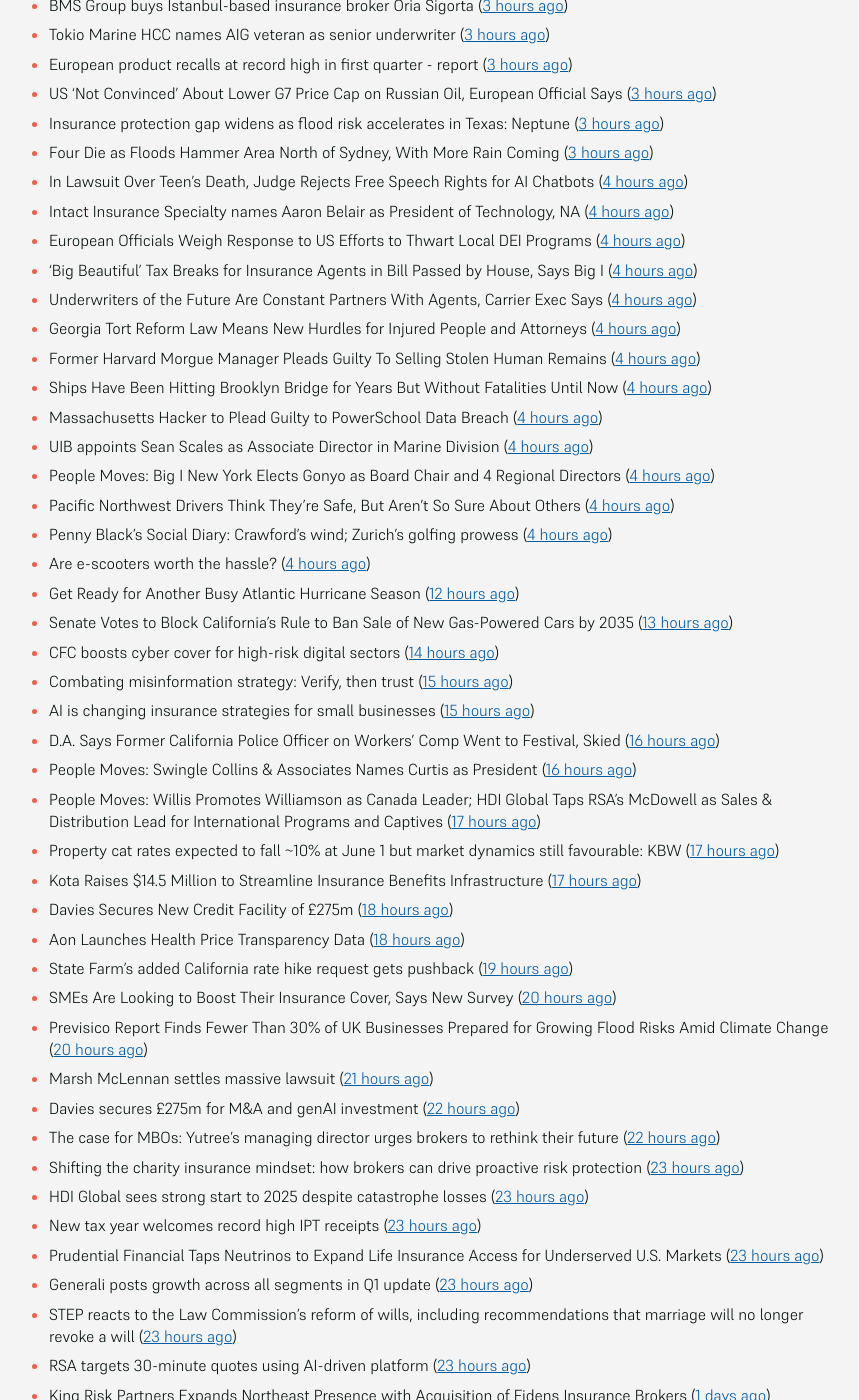
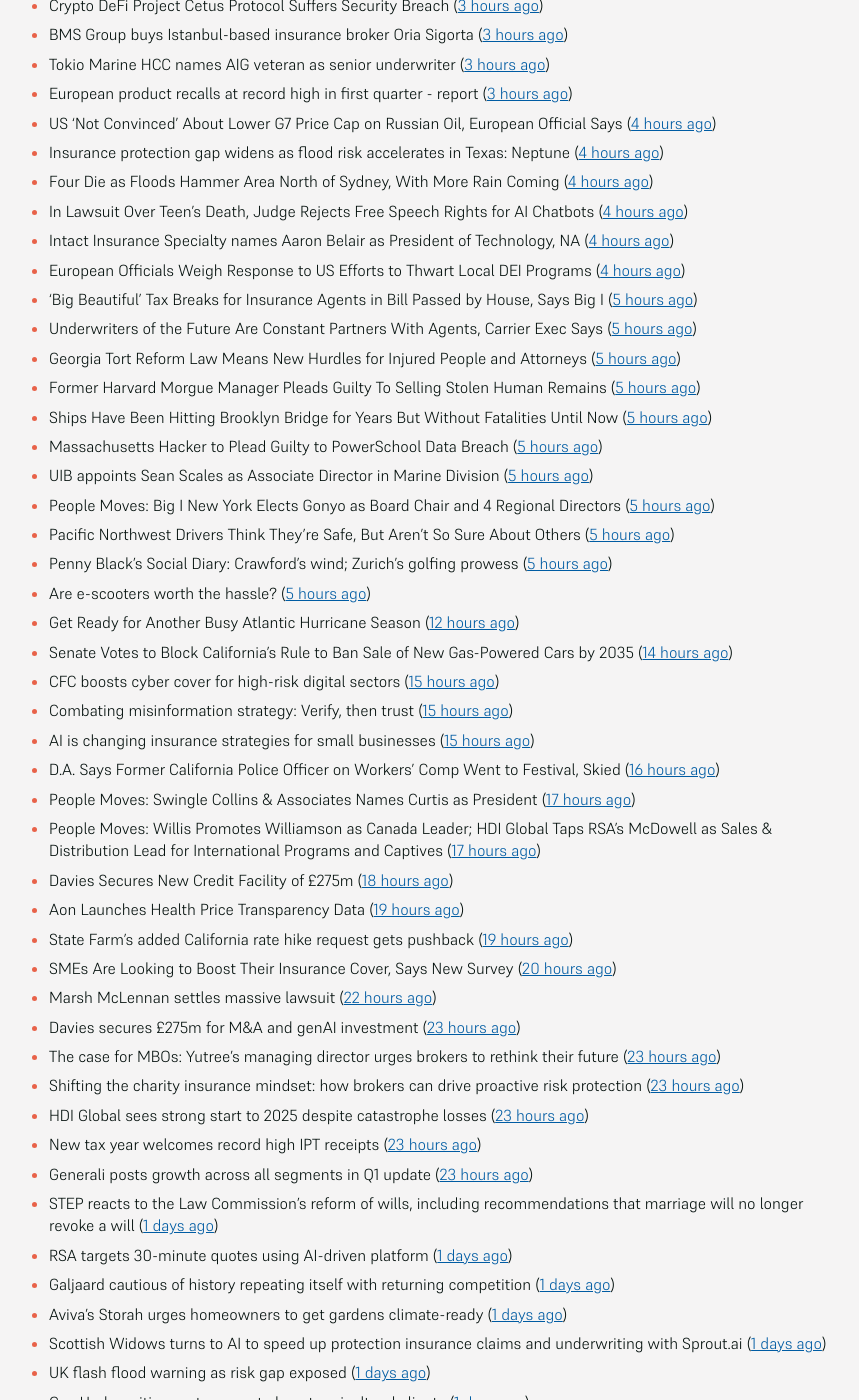
Before and after one commit to mat-0/feeds.thechels.uk, a Jekyll site: the page built from index.md, in a window 1280 px wide and 1400 px high, scrolled down 868 px. Shown: the whole window, without its empty margins (215-1074 px from the left). Built offline with Jekyll 4.4.1, drawn with Linux system fonts in a browser that asks for light colours; some of the changed text lies outside the part shown.

Commit message:
New Feed

```diff
--- a/index.md
+++ b/index.md
@@ -31,49 +32,44 @@ description: Latest Updates
 - BMS Group buys Istanbul-based insurance broker Oria Sigorta ([3 hours ago](https://www.insurancebusinessmag.com/uk/news/breaking-news/bms-group-buys-istanbulbased-insurance-broker-oria-sigorta-536691.aspx))
 - Tokio Marine HCC names AIG veteran as senior underwriter ([3 hours ago](https://www.insurancebusinessmag.com/uk/news/professional-liability/tokio-marine-hcc-names-aig-veteran-as-senior-underwriter-536690.aspx))
 - European product recalls at record high in first quarter - report ([3 hours ago](https://www.insurancebusinessmag.com/uk/news/breaking-news/european-product-recalls-at-record-high-in-first-quarter--report-536689.aspx))
-- US ‘Not Convinced’ About Lower G7 Price Cap on Russian Oil, European Official Says ([3 hours ago](https://www.insurancejournal.com/news/international/2025/05/23/824931.htm))
-- Insurance protection gap widens as flood risk accelerates in Texas: Neptune ([3 hours ago](https://www.reinsurancene.ws/insurance-protection-gap-widens-as-flood-risk-accelerates-in-texas-neptune/))
-- Four Die as Floods Hammer Area North of Sydney, With More Rain Coming ([3 hours ago](https://www.insurancejournal.com/news/international/2025/05/23/824927.htm))
+- US ‘Not Convinced’ About Lower G7 Price Cap on Russian Oil, European Official Says ([4 hours ago](https://www.insurancejournal.com/news/international/2025/05/23/824931.htm))
+- Insurance protection gap widens as flood risk accelerates in Texas: Neptune ([4 hours ago](https://www.reinsurancene.ws/insurance-protection-gap-widens-as-flood-risk-accelerates-in-texas-neptune/))
+- Four Die as Floods Hammer Area North of Sydney, With More Rain Coming ([4 hours ago](https://www.insurancejournal.com/news/international/2025/05/23/824927.htm))
 - In Lawsuit Over Teen’s Death, Judge Rejects Free Speech Rights for AI Chatbots ([4 hours ago](https://www.insurancejournal.com/news/national/2025/05/23/824758.htm))
 - Intact Insurance Specialty names Aaron Belair as President of Technology, NA ([4 hours ago](https://www.reinsurancene.ws/intact-insurance-specialty-names-aaron-belair-as-president-of-technology-na/))
 - European Officials Weigh Response to US Efforts to Thwart Local DEI Programs ([4 hours ago](https://www.insurancejournal.com/news/international/2025/05/23/824762.htm))
-- ‘Big Beautiful’ Tax Breaks for Insurance Agents in Bill Passed by House, Says Big I ([4 hours ago](https://www.insurancejournal.com/news/national/2025/05/23/824883.htm))
-- Underwriters of the Future Are Constant Partners With Agents, Carrier Exec Says ([4 hours ago](https://www.insurancejournal.com/news/national/2025/05/23/824719.htm))
-- Georgia Tort Reform Law Means New Hurdles for Injured People and Attorneys ([4 hours ago](https://www.insurancejournal.com/news/southeast/2025/05/23/824861.htm))
-- Former Harvard Morgue Manager Pleads Guilty To Selling Stolen Human Remains ([4 hours ago](https://www.insurancejournal.com/news/east/2025/05/23/824859.htm))
-- Ships Have Been Hitting Brooklyn Bridge for Years But Without Fatalities Until Now ([4 hours ago](https://www.insurancejournal.com/news/east/2025/05/23/824881.htm))
-- Massachusetts Hacker to Plead Guilty to PowerSchool Data Breach ([4 hours ago](https://www.insurancejournal.com/news/east/2025/05/23/824874.htm))
-- UIB appoints Sean Scales as Associate Director in Marine Division ([4 hours ago](https://www.reinsurancene.ws/uib-appoints-sean-scales-as-associate-director-in-marine-division/))
-- People Moves: Big I New York Elects Gonyo as Board Chair and 4 Regional Directors ([4 hours ago](https://www.insurancejournal.com/news/east/2025/05/23/824816.htm))
-- Pacific Northwest Drivers Think They’re Safe, But Aren’t So Sure About Others ([4 hours ago](https://www.insurancejournal.com/news/west/2025/05/23/824682.htm))
-- Penny Black’s Social Diary: Crawford’s wind; Zurich’s golfing prowess ([4 hours ago](https://www.postonline.co.uk/people/7957569/penny-black%E2%80%99s-social-diary-crawford%E2%80%99s-wind-zurich%E2%80%99s-golfing-prowess))
-- Are e-scooters worth the hassle? ([4 hours ago](https://www.postonline.co.uk/regulation/7957744/are-e-scooters-worth-the-hassle))
+- ‘Big Beautiful’ Tax Breaks for Insurance Agents in Bill Passed by House, Says Big I ([5 hours ago](https://www.insurancejournal.com/news/national/2025/05/23/824883.htm))
+- Underwriters of the Future Are Constant Partners With Agents, Carrier Exec Says ([5 hours ago](https://www.insurancejournal.com/news/national/2025/05/23/824719.htm))
+- Georgia Tort Reform Law Means New Hurdles for Injured People and Attorneys ([5 hours ago](https://www.insurancejournal.com/news/southeast/2025/05/23/824861.htm))
+- Former Harvard Morgue Manager Pleads Guilty To Selling Stolen Human Remains ([5 hours ago](https://www.insurancejournal.com/news/east/2025/05/23/824859.htm))
+- Ships Have Been Hitting Brooklyn Bridge for Years But Without Fatalities Until Now ([5 hours ago](https://www.insurancejournal.com/news/east/2025/05/23/824881.htm))
+- Massachusetts Hacker to Plead Guilty to PowerSchool Data Breach ([5 hours ago](https://www.insurancejournal.com/news/east/2025/05/23/824874.htm))
+- UIB appoints Sean Scales as Associate Director in Marine Division ([5 hours ago](https://www.reinsurancene.ws/uib-appoints-sean-scales-as-associate-director-in-marine-division/))
+- People Moves: Big I New York Elects Gonyo as Board Chair and 4 Regional Directors ([5 hours ago](https://www.insurancejournal.com/news/east/2025/05/23/824816.htm))
+- Pacific Northwest Drivers Think They’re Safe, But Aren’t So Sure About Others ([5 hours ago](https://www.insurancejournal.com/news/west/2025/05/23/824682.htm))
+- Penny Black’s Social Diary: Crawford’s wind; Zurich’s golfing prowess ([5 hours ago](https://www.postonline.co.uk/people/7957569/penny-black%E2%80%99s-social-diary-crawford%E2%80%99s-wind-zurich%E2%80%99s-golfing-prowess))
+- Are e-scooters worth the hassle? ([5 hours ago](https://www.postonline.co.uk/regulation/7957744/are-e-scooters-worth-the-hassle))
 - Get Ready for Another Busy Atlantic Hurricane Season ([12 hours ago](https://www.insurancejournal.com/news/national/2025/05/22/824899.htm))
-- Senate Votes to Block California’s Rule to Ban Sale of New Gas-Powered Cars by 2035 ([13 hours ago](https://www.insurancejournal.com/news/west/2025/05/22/824884.htm))
-- CFC boosts cyber cover for high-risk digital sectors ([14 hours ago](https://www.insurancebusinessmag.com/uk/news/cyber/cfc-boosts-cyber-cover-for-highrisk-digital-sectors-536652.aspx))
+- Senate Votes to Block California’s Rule to Ban Sale of New Gas-Powered Cars by 2035 ([14 hours ago](https://www.insurancejournal.com/news/west/2025/05/22/824884.htm))
+- CFC boosts cyber cover for high-risk digital sectors ([15 hours ago](https://www.insurancebusinessmag.com/uk/news/cyber/cfc-boosts-cyber-cover-for-highrisk-digital-sectors-536652.aspx))
 - Combating misinformation strategy: Verify, then trust ([15 hours ago](https://www.dig-in.com/opinion/strategies-for-fighting-misinformation))
 - AI is changing insurance strategies for small businesses ([15 hours ago](https://www.dig-in.com/opinion/ai-is-changing-insurance-strategies-for-small-businesses))
 - D.A. Says Former California Police Officer on Workers’ Comp Went to Festival, Skied ([16 hours ago](https://www.insurancejournal.com/news/west/2025/05/22/824698.htm))
-- People Moves: Swingle Collins & Associates Names Curtis as President ([16 hours ago](https://www.insurancejournal.com/news/southcentral/2025/05/22/824852.htm))
+- People Moves: Swingle Collins & Associates Names Curtis as President ([17 hours ago](https://www.insurancejournal.com/news/southcentral/2025/05/22/824852.htm))
 - People Moves: Willis Promotes Williamson as Canada Leader; HDI Global Taps RSA’s McDowell as Sales & Distribution Lead for International Programs and Captives ([17 hours ago](https://www.insurancejournal.com/news/international/2025/05/22/824842.htm))
-- Property cat rates expected to fall ~10% at June 1 but market dynamics still favourable: KBW ([17 hours ago](https://www.reinsurancene.ws/property-cat-rates-expected-to-fall-10-at-june-1-but-market-dynamics-still-favourable-kbw/))
-- Kota Raises $14.5 Million to Streamline Insurance Benefits Infrastructure ([17 hours ago](https://www.insurtechinsights.com/kota-raises-14-5-million-to-streamline-insurance-benefits-infrastructure/))
 - Davies Secures New Credit Facility of £275m ([18 hours ago](https://insurance-edge.net/2025/05/22/davies-secures-new-credit-facility-of-275m/))
-- Aon Launches Health Price Transparency Data ([18 hours ago](https://insurance-edge.net/2025/05/22/aon-launches-health-price-transparency-data/))
+- Aon Launches Health Price Transparency Data ([19 hours ago](https://insurance-edge.net/2025/05/22/aon-launches-health-price-transparency-data/))
 - State Farm's added California rate hike request gets pushback ([19 hours ago](https://www.dig-in.com/news/state-farms-added-california-rate-hike-gets-pushback))
 - SMEs Are Looking to Boost Their Insurance Cover, Says New Survey ([20 hours ago](https://insurance-edge.net/2025/05/22/smes-are-looking-to-boost-their-insurance-cover-says-new-survey/))
-- Previsico Report Finds Fewer Than 30% of UK Businesses Prepared for Growing Flood Risks Amid Climate Change ([20 hours ago](https://www.insurtechinsights.com/previsico-report-finds-fewer-than-30-of-uk-businesses-prepared-for-growing-flood-risks-amid-climate-change/))
-- Marsh McLennan settles massive lawsuit ([21 hours ago](https://www.insurancebusinessmag.com/uk/news/legal-insights/marsh-mclennan-settles-massive-lawsuit-536579.aspx))
-- Davies secures £275m for M&A and genAI investment ([22 hours ago](https://www.postonline.co.uk/claims/7957808/davies-secures-%C2%A3275m-for-ma-and-genai-investment))
-- The case for MBOs: Yutree's managing director urges brokers to rethink their future ([22 hours ago](https://www.insurancebusinessmag.com/uk/news/business-resilience/the-case-for-mbos-yutrees-managing-director-urges-brokers-to-rethink-their-future-536561.aspx))
+- Marsh McLennan settles massive lawsuit ([22 hours ago](https://www.insurancebusinessmag.com/uk/news/legal-insights/marsh-mclennan-settles-massive-lawsuit-536579.aspx))
+- Davies secures £275m for M&A and genAI investment ([23 hours ago](https://www.postonline.co.uk/claims/7957808/davies-secures-%C2%A3275m-for-ma-and-genai-investment))
+- The case for MBOs: Yutree's managing director urges brokers to rethink their future ([23 hours ago](https://www.insurancebusinessmag.com/uk/news/business-resilience/the-case-for-mbos-yutrees-managing-director-urges-brokers-to-rethink-their-future-536561.aspx))
 - Shifting the charity insurance mindset: how brokers can drive proactive risk protection ([23 hours ago](https://www.insurancebusinessmag.com/uk/news/non-profits/shifting-the-charity-insurance-mindset-how-brokers-can-drive-proactive-risk-protection-536560.aspx))
 - HDI Global sees strong start to 2025 despite catastrophe losses ([23 hours ago](https://www.insurancebusinessmag.com/uk/news/breaking-news/hdi-global-sees-strong-start-to-2025-despite-catastrophe-losses-536559.aspx))
 - New tax year welcomes record high IPT receipts ([23 hours ago](https://www.insurancebusinessmag.com/uk/news/breaking-news/new-tax-year-welcomes-record-high-ipt-receipts-536558.aspx))
-- Prudential Financial Taps Neutrinos to Expand Life Insurance Access for Underserved U.S. Markets ([23 hours ago](https://www.insurtechinsights.com/prudential-financial-taps-neutrinos-to-expand-life-insurance-access-for-underserved-u-s-markets/))
 - Generali posts growth across all segments in Q1 update ([23 hours ago](https://www.insurancebusinessmag.com/uk/news/breaking-news/generali-posts-growth-across-all-segments-in-q1-update-536552.aspx))
-- STEP reacts to the Law Commission’s reform of wills, including recommendations that marriage will no longer revoke a will ([23 hours ago](https://ifamagazine.com/step-reacts-to-the-law-commissions-reform-of-wills-including-recommendations-that-marriage-will-no-longer-revoke-a-will/))
-- RSA targets 30-minute quotes using AI-driven platform ([23 hours ago](https://www.postonline.co.uk/commercial/7957756/rsa-targets-30-minute-quotes-using-ai-driven-platform))
-- King Risk Partners Expands Northeast Presence with Acquisition of Fidens Insurance Brokers ([1 days ago](https://www.insurtechinsights.com/king-risk-partners-expands-northeast-presence-with-acquisition-of-fidens-insurance-brokers/))
+- STEP reacts to the Law Commission’s reform of wills, including recommendations that marriage will no longer revoke a will ([1 days ago](https://ifamagazine.com/step-reacts-to-the-law-commissions-reform-of-wills-including-recommendations-that-marriage-will-no-longer-revoke-a-will/))
+- RSA targets 30-minute quotes using AI-driven platform ([1 days ago](https://www.postonline.co.uk/commercial/7957756/rsa-targets-30-minute-quotes-using-ai-driven-platform))
 - Galjaard cautious of history repeating itself with returning competition ([1 days ago](https://www.postonline.co.uk/news/7957781/galjaard-cautious-of-history-repeating-itself-with-returning-competition))
 - Aviva’s Storah urges homeowners to get gardens climate-ready ([1 days ago](https://www.postonline.co.uk/personal/7957795/aviva%E2%80%99s-storah-urges-homeowners-to-get-gardens-climate-ready))
 - Scottish Widows turns to AI to speed up protection insurance claims and underwriting with Sprout.ai ([1 days ago](https://ifamagazine.com/scottish-widows-turns-to-ai-to-speed-up-protection-insurance-claims-and-underwriting-with-sprout-ai/))
@@ -89,18 +85,14 @@ description: Latest Updates
 - Customer strategy: Clearing up flood insurance coverage confusion ([1 days ago](https://www.dig-in.com/opinion/clearing-up-flood-insurance-coverage-confusion))
 - Europe's farm sector loses $31.5B a year from climate risks ([1 days ago](https://www.dig-in.com/articles/europes-farm-sector-loses-31-5b-a-year-from-climate-risks))
 - Verizon-Frontier deal gets green light after ending DEI commitments ([1 days ago](https://www.insurancebusinessmag.com/uk/business-strategy/verizonfrontier-deal-gets-green-light-after-ending-dei-commitments-536482.aspx))
-- Quandri Appoints Patrick Mulroy as Head of Strategy and Partnerships to Spearhead North American Expansion ([1 days ago](https://www.insurtechinsights.com/quandri-appoints-patrick-mulroy-as-head-of-strategy-and-partnerships-to-spearhead-north-american-expansion/))
-- Parametrix Launches Embedded Insurance Coverage for Endpoint Failures via Leading EDR Providers ([1 days ago](https://www.insurtechinsights.com/parametrix-launches-embedded-insurance-coverage-for-endpoint-failures-via-leading-edr-providers/))
 - MGAA looking at increasing Lloyd’s syndicate membership ([1 days ago](https://www.postonline.co.uk/news/7957794/mgaa-looking-at-increasing-lloyd%E2%80%99s-syndicate-membership))
 - Insurers must stay ‘live’ to broker tech capability ([1 days ago](https://www.postonline.co.uk/broker/7957792/insurers-must-stay-%E2%80%98live%E2%80%99-to-broker-tech-capability))
 - Only 1 in 100 insurers say Claims-Finance Collaboration is “highly effective” ([1 days ago](https://ifamagazine.com/only-1-in-100-insurers-say-claims-finance-collaboration-is-highly-effective/))
 - Shortlists revealed for Best Insurance Employer categories for 2025 BIAs ([1 days ago](https://www.postonline.co.uk/broker/7957793/shortlists-revealed-for-best-insurance-employer-categories-for-2025-bias))
 - Data, data, data: MGAs play a key role in better market performance ([1 days ago](https://www.insurancebusinessmag.com/uk/news/columns/data-data-data-mgas-play-a-key-role-in-better-market-performance-536399.aspx))
 - Biba attendee seeks justice after payment fraud ([1 days ago](https://www.postonline.co.uk/news/7957800/biba-attendee-seeks-justice-after-payment-fraud))
-- 7.6 million adults take out private medical insurance as health crisis drives rapid growth in protection products ([1 days ago](https://ifamagazine.com/7-6-million-adults-take-out-private-medical-insurance-as-health-crisis-drives-rapid-growth-in-protection-products/))
+- 7.6 million adults take out private medical insurance as health crisis drives rapid growth in protection products ([2 days ago](https://ifamagazine.com/7-6-million-adults-take-out-private-medical-insurance-as-health-crisis-drives-rapid-growth-in-protection-products/))
 - Acrisure valued at $32bn following Bain Capital-led funding round ([2 days ago](https://www.postonline.co.uk/broker/7957799/acrisure-valued-at-32bn-following-bain-capital-led-funding-round))
-- Conifer and Skyward Specialty Launch Cannabis Select Insurance Program for Large-Scale Operators ([2 days ago](https://www.insurtechinsights.com/conifer-and-skyward-specialty-launch-cannabis-select-insurance-program-for-large-scale-operators/))
-- Acrisure Secures $2.1 Billion Funding Led by Bain Capital, Boosts Valuation to $32 Billion ([2 days ago](https://www.insurtechinsights.com/acrisure-secures-2-1-billion-funding-led-by-bain-capital-boosts-valuation-to-32-billion/))
 - L&G upgrades Group Critical Illness Cover ([2 days ago](https://ifamagazine.com/lg-upgrades-group-critical-illness-cover/))
 - Cutting through the complexity of protection products ([2 days ago](https://ifamagazine.com/cutting-through-the-complexity-of-protection-products/))
 - Recent power cuts highlight coverage disparities ([2 days ago](https://www.postonline.co.uk/commercial/7957791/recent-power-cuts-highlight-coverage-disparities))
@@ -119,11 +111,9 @@ description: Latest Updates
 - Ransomware claims costly but stabilized in 2024, Coalition ([2 days ago](https://www.dig-in.com/news/ransomware-claims-costly-but-stabilized-in-2024-coalition))
 - MGAs: Turning financial infrastructure into a strategic advantage ([2 days ago](https://www.dig-in.com/opinion/turning-financial-infrastructure-into-a-strategic-advantage))
 - Insurers must manage governance and bias to comply with AI regulation, experts say ([2 days ago](https://www.dig-in.com/news/ai-governance-and-bias-become-compliance-issues-for-insurers))
-- Cytora and Aisix Solutions Partner to Bolster Insurers’ Wildfire Risk Management ([2 days ago](https://www.insurtechinsights.com/cytora-and-aisix-solutions-partner-to-bolster-insurers-wildfire-risk-management/))
-- Nearmap to Acquire Itel in $1.3 Billion Deal, Creating $8 Billion Property Intelligence Powerhouse ([2 days ago](https://www.insurtechinsights.com/nearmap-to-acquire-itel-in-1-3-billion-deal-creating-8-billion-property-intelligence-powerhouse/))
 - Demand for support for Parkinsons and other long-term conditions is up 30%, finds RedArc ([2 days ago](https://ifamagazine.com/demand-for-support-for-parkinsons-and-other-long-term-conditions-is-up-30-finds-redarc/))
 - Ageas to keep Esure and Saga brands ([2 days ago](https://www.postonline.co.uk/news/7957788/ageas-to-keep-esure-and-saga-brands))
-- Aviva targets midmarket with updated multinational proposition ([2 days ago](https://www.postonline.co.uk/broker/7957787/aviva-targets-midmarket-with-updated-multinational-proposition))
+- Aviva targets midmarket with updated multinational proposition ([3 days ago](https://www.postonline.co.uk/broker/7957787/aviva-targets-midmarket-with-updated-multinational-proposition))
 - FCA defends decision to ditch insurance CPD ([3 days ago](https://www.postonline.co.uk/news/7957780/fca-defends-decision-to-ditch-insurance-cpd))
 - Big Interview: Jason Richards, Swiss Re ([3 days ago](https://www.postonline.co.uk/reinsurance/7957541/big-interview-jason-richards-swiss-re))
 - Industry reaction to the Law Comission’s will reform report ([3 days ago](https://ifamagazine.com/industry-reaction-to-the-law-comissions-will-reform-report/))
```
Also changed, not shown: other parts of index.md (+14 -13 lines).
